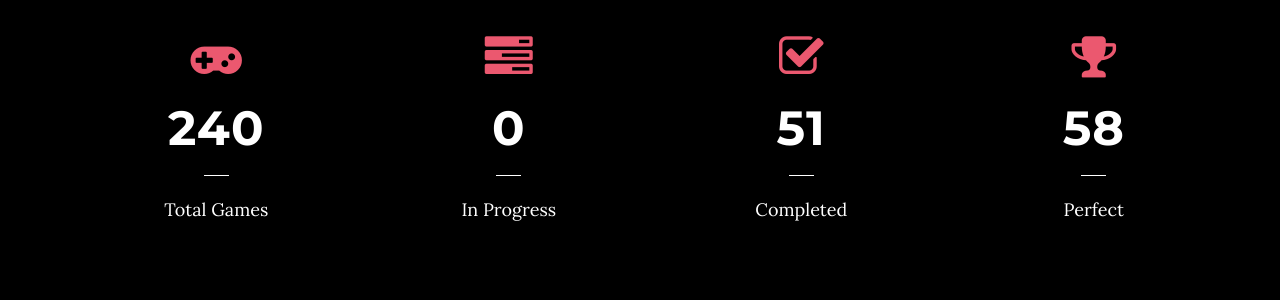
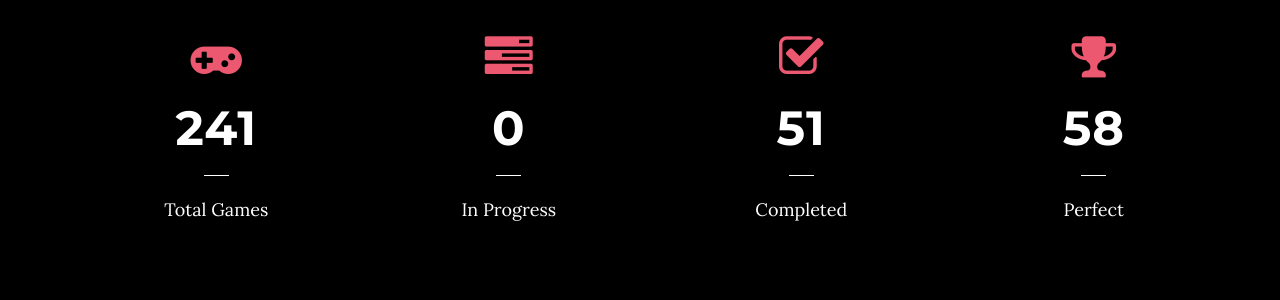
Before and after one commit to kuangami/kuangami.github.io, a Jekyll site: the page built from index.html, in a window 1280 px wide and 900 px high, scrolled down 1004 px. Shown: the part 161-461 px from the top of the window. Built offline with Jekyll 4.4.1, drawn with Linux system fonts in a browser that asks for light colours.

Commit message:
GitHub Actions commit

```diff
--- a/_data/gamestats.json
+++ b/_data/gamestats.json
@@ -1 +1 @@
-{"records":[{"id":"recDpuCGl3HejB9TY","createdTime":"2023-05-03T13:16:41.000Z","fields":{"Total Games":240,"Playing":0,"Completed":51,"Perfect":58}}]}
+{"records":[{"id":"recDpuCGl3HejB9TY","createdTime":"2023-05-03T13:16:41.000Z","fields":{"Total Games":241,"Playing":0,"Completed":51,"Perfect":58}}]}
```
Also changed, not shown: _data/recentplay.json (+1 -1 lines).
